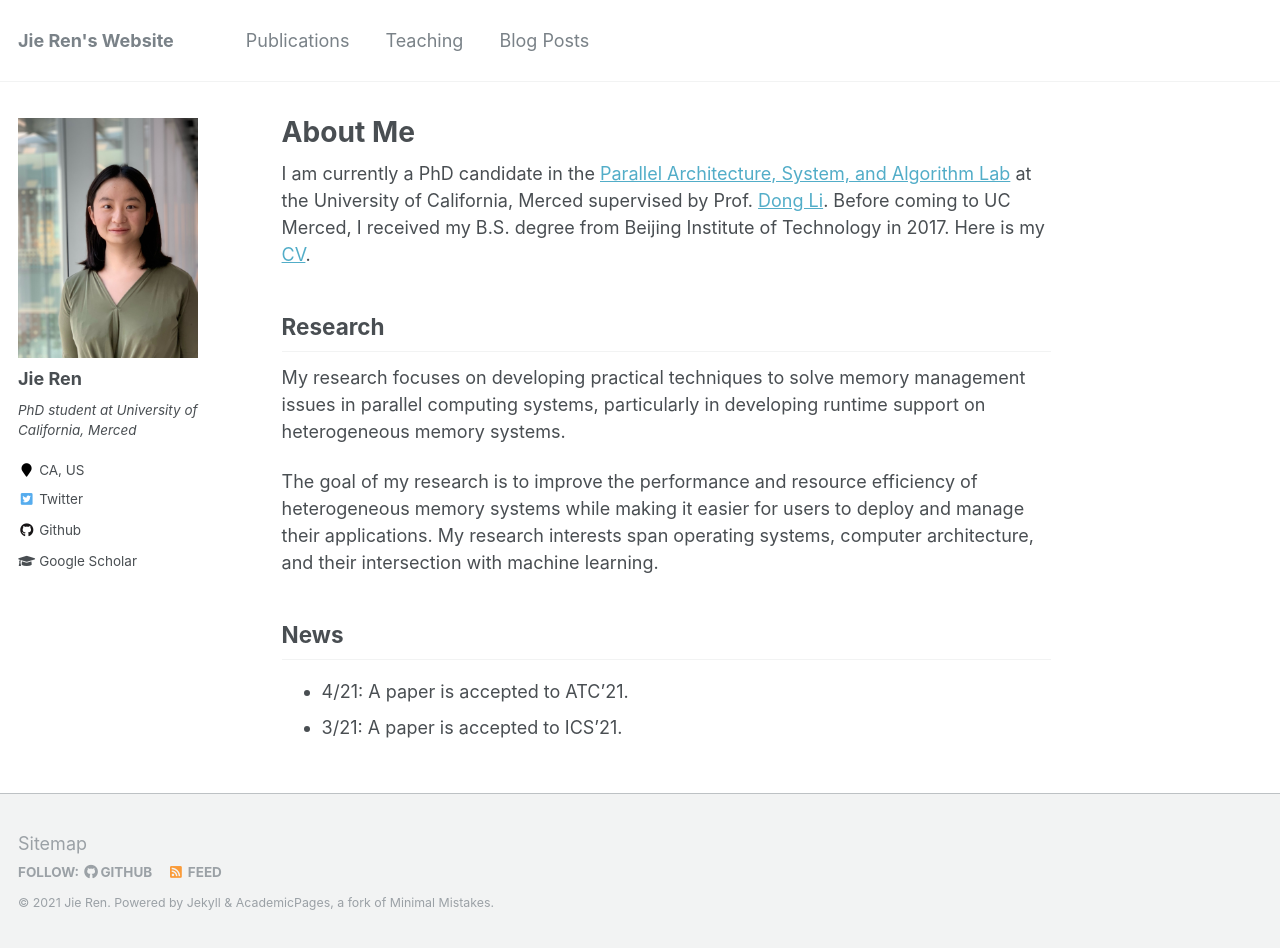
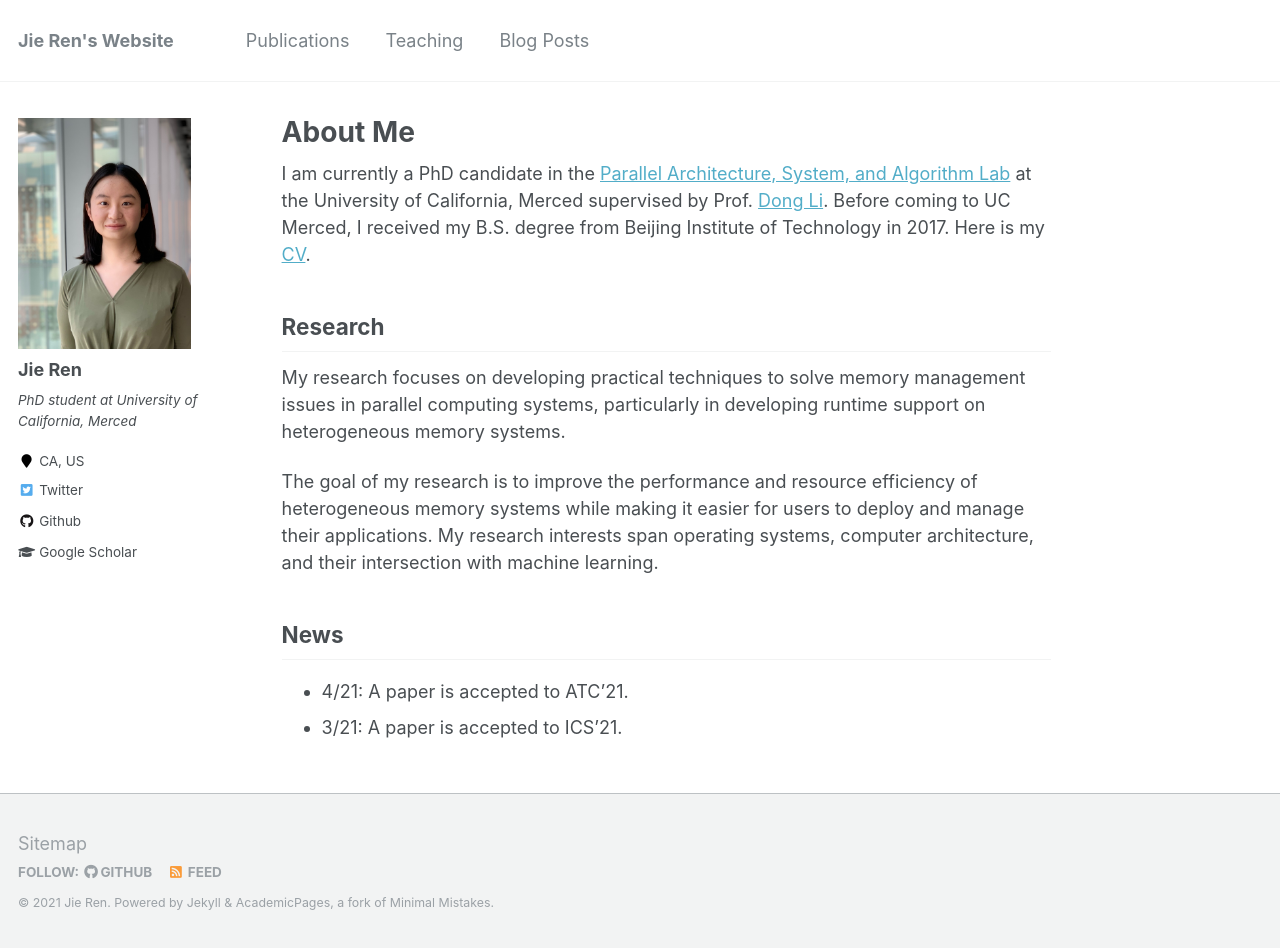
Before and after one commit to jren73/jren73.github.io, a Jekyll site: the page built from _pages/about.md, in a window 1280 px wide and 948 px high. Built offline with Jekyll 4.4.1, drawn with Linux system fonts in a browser that asks for light colours.

Commit message:
Update _sidebar.scss

```diff
--- a/_sass/_sidebar.scss
+++ b/_sass/_sidebar.scss
@@ -93,7 +93,7 @@
   // }
 
    img {
-    max-width: 180px;
+    max-width: 173px;
     border-radius: 0%;
 
     @include breakpoint($large) {
```
